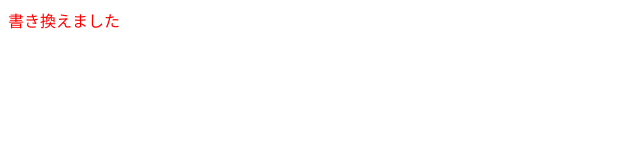
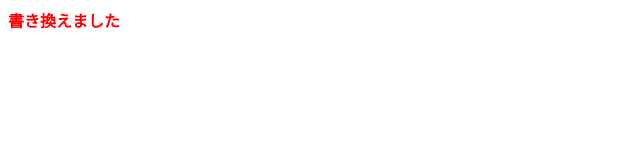
Before and after one commit to 251205080sat/20260511, a plain HTML site: page index.html in a window 1280 px wide. Shown: the full height of the page, 0-640 px from the left. Drawn offline with Linux system fonts and the light colour scheme.

Commit message:
Change span to strong for text emphasis

```diff
--- a/index.html
+++ b/index.html
@@ -5,6 +5,6 @@
     <title>タイトル</title>
   </head>
   <body>
-    <span style="color: red;">書き換えました</span>
+    <strong style="color: red;">書き換えました</strong>
   </body>
 </html>
```
